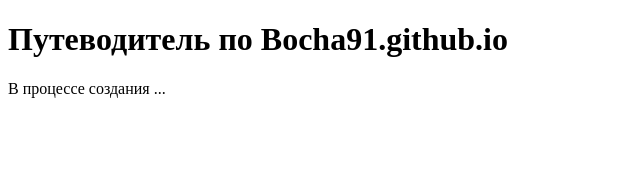
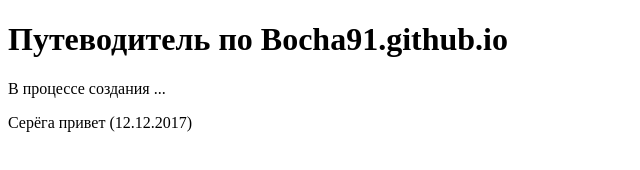
Before and after one commit to Bocha91/Bocha91.github.io, a plain HTML site: page index.html in a window 1280 px wide. Shown: the whole page, without its empty margins (0-640 px from the left). Drawn offline with Linux system fonts and the light colour scheme.

Commit message:
move privet ^)

```diff
--- a/index.html
+++ b/index.html
@@ -14,5 +14,6 @@
 
   <h1>Путеводитель по Bocha91.github.io</h1>
     <p>В процессе создания ...</p>
+    <p>Серёга привет (12.12.2017)</p>
 </body>
 </html>
```
Also changed, not shown: 1 other file.
